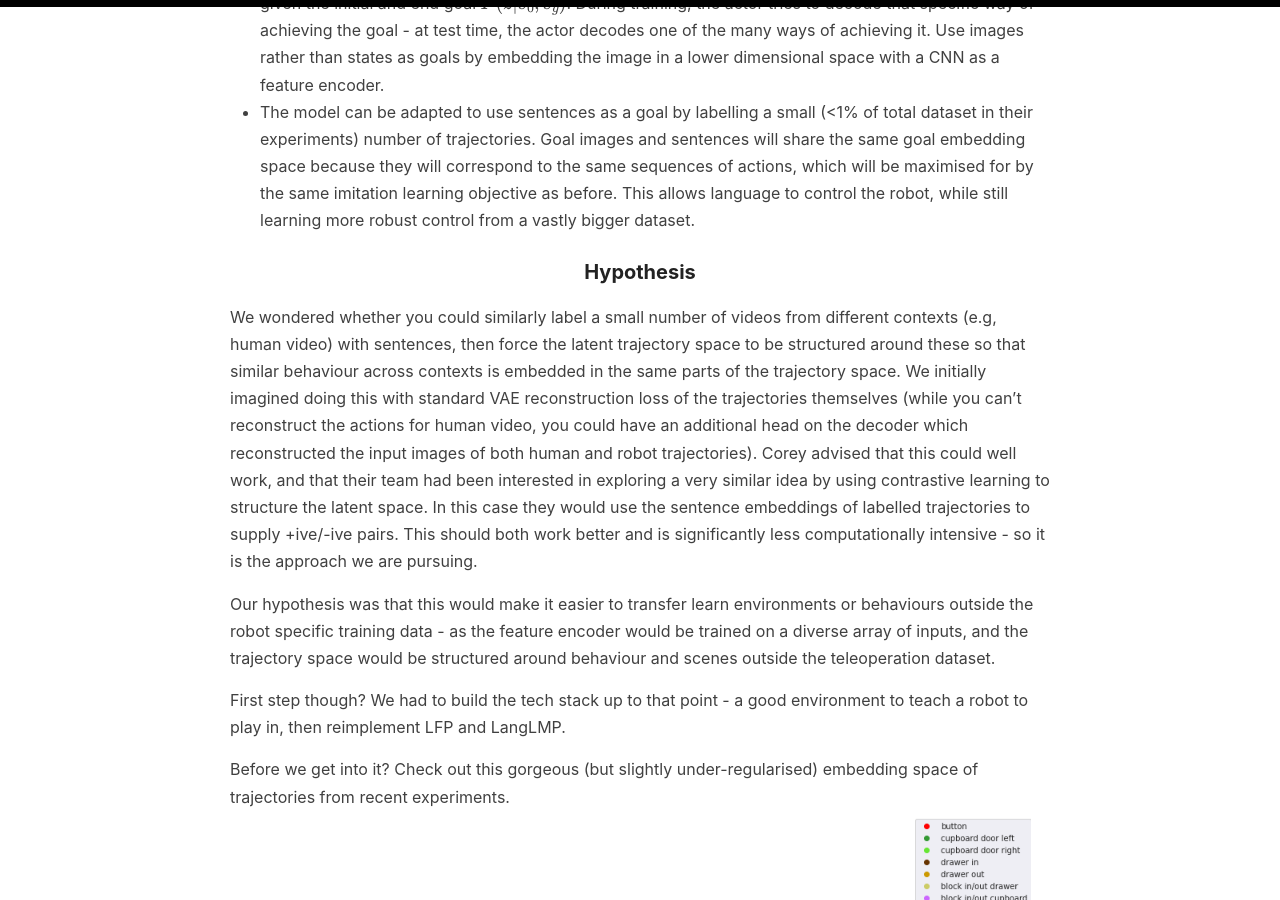
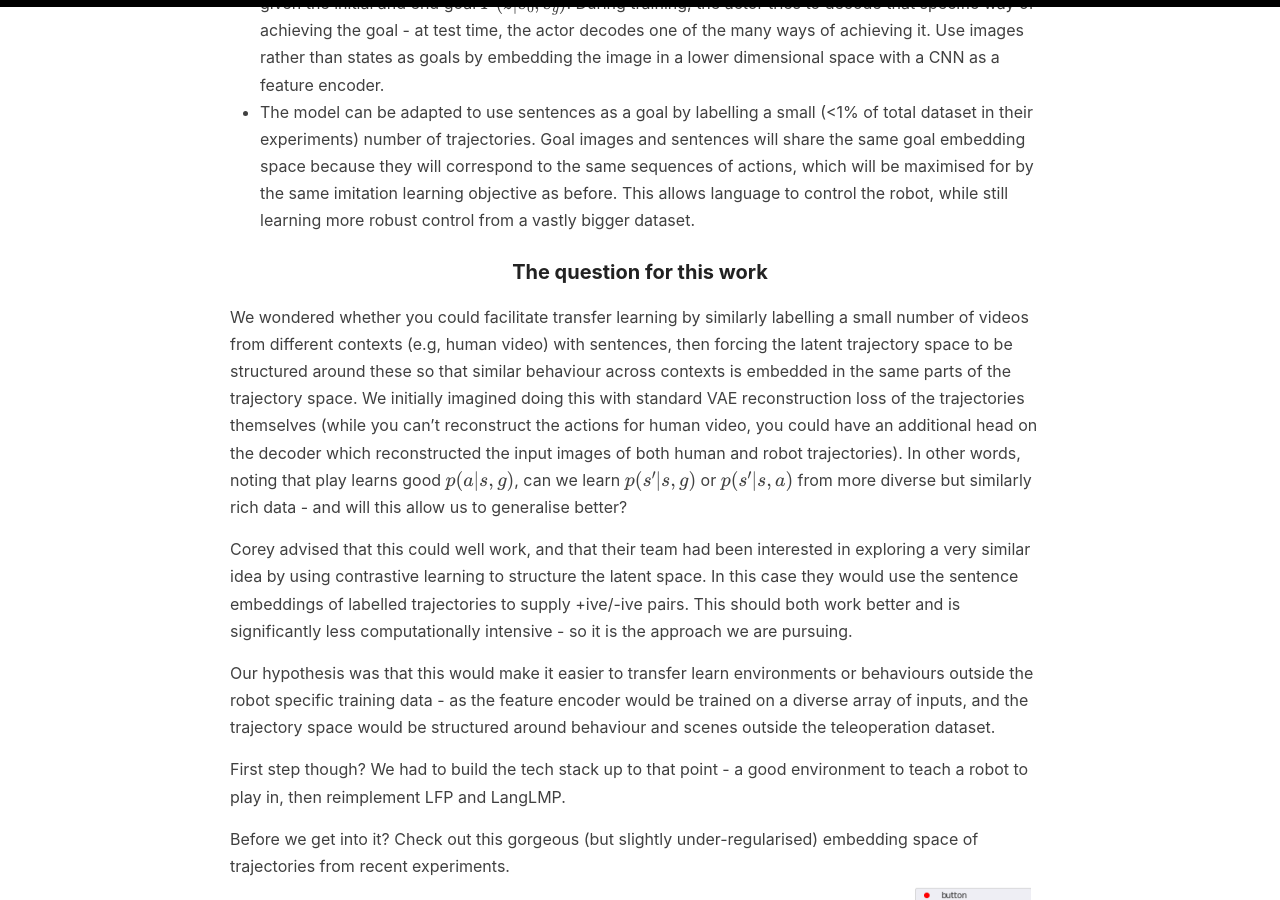
Before and after one commit to sholtodouglas/sholtodouglas.github.io, a Jekyll site: the page built from _posts/2020-12-30-LearningFromPlayAndLanguage.md, in a window 1280 px wide and 900 px high, scrolled down 1782 px. Built offline with Jekyll 4.4.1, drawn with Linux system fonts in a browser that asks for light colours; formulas are drawn with MathJax 3; some of the changed text lies outside the part shown.

Commit message:
Update 2020-12-30-LearningFromPlayAndLanguage.md

```diff
--- a/_posts/2020-12-30-LearningFromPlayAndLanguage.md
+++ b/_posts/2020-12-30-LearningFromPlayAndLanguage.md
@@ -24,8 +24,10 @@ We were inspired to ask this question by a pair of papers, [Learning from play (
 - Define a sampled trajectory as $ \tau = (a_0,s_0,a_1,s_1 .. a_T, s_T) $, and set the goal state to the final state $ (s_g = s_T) $. This trajectory is unlikely to be the optimal path from $ s_0 $ to $s_g $, it is only one of many.  We can capture this multimodality using a seq-seq VAE. The encoder of the VAE maps the subsequence as a latent 'trajectory' vector $E(z \| \tau ) $, which the decoder combines with the state and goal state at each timestep to choose an action $\pi(a \|z,s_t, s_g)$. During training, they seek to maximise the log probability of the true actions from that sequence while minimizing the KL divergence between the $z$ distribution of the planner and encoder for each sample. At test time, a 'planner' samples a potential trajectory vector given the initial and end goal $P(z \|s_0, s_g)$. During training, the actor tries to decode that specific way of achieving the goal - at test time, the actor decodes one of the many ways of achieving it. Use images rather than states as goals by embedding the image in a lower dimensional space with a CNN as a feature encoder.
 - The model can be adapted to use sentences as a goal by labelling a small (<1% of total dataset in their experiments) number of trajectories. Goal images and sentences will share the same goal embedding space because they will correspond to the same sequences of actions, which will be maximised for by the same imitation learning objective as before. This allows language to control the robot, while still learning more robust control from a vastly bigger dataset.
 
-### Hypothesis
-We wondered whether you could similarly label a small number of videos from different contexts (e.g, human video) with sentences, then force the latent trajectory space to be structured around these so that similar behaviour across contexts is embedded in the same parts of the trajectory space. We initially imagined doing this with standard VAE reconstruction loss of the trajectories themselves (while you can't reconstruct the actions for human video, you could have an additional head on the decoder which reconstructed the input images of both human and robot trajectories). Corey advised that this could well work, and that their team had been interested in exploring a very similar idea by using contrastive learning to structure the latent space. In this case they would use the sentence embeddings of labelled trajectories to supply +ive/-ive pairs. This should both work better and is significantly less computationally intensive - so it is the approach we are pursuing.
+### The question for this work
+We wondered whether you could facilitate transfer learning by similarly labelling a small number of videos from different contexts (e.g, human video) with sentences, then forcing the latent trajectory space to be structured around these so that similar behaviour across contexts is embedded in the same parts of the trajectory space. We initially imagined doing this with standard VAE reconstruction loss of the trajectories themselves (while you can't reconstruct the actions for human video, you could have an additional head on the decoder which reconstructed the input images of both human and robot trajectories). In other words, noting that play learns good $p(a|s,g)$, can we learn $p(s'|s,g)$ or $p(s'|s,a)$ from more diverse but similarly rich data - and will this allow us to generalise better?
+
+Corey advised that this could well work, and that their team had been interested in exploring a very similar idea by using contrastive learning to structure the latent space. In this case they would use the sentence embeddings of labelled trajectories to supply +ive/-ive pairs. This should both work better and is significantly less computationally intensive - so it is the approach we are pursuing.
 
 Our hypothesis was that this would make it easier to transfer learn environments or behaviours outside the robot specific training data - as the feature encoder would be trained on a diverse array of inputs, and the trajectory space would be structured around behaviour and scenes outside the teleoperation dataset.
 
```
